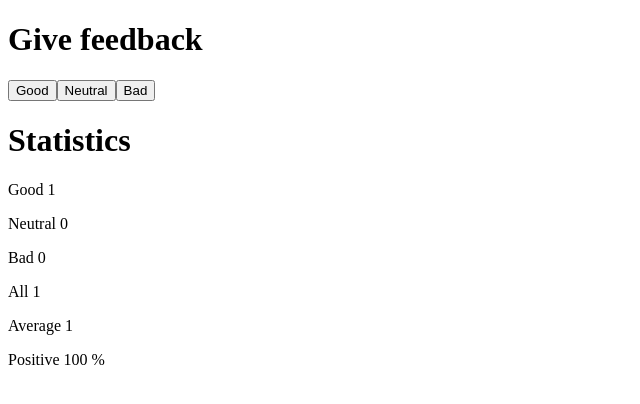
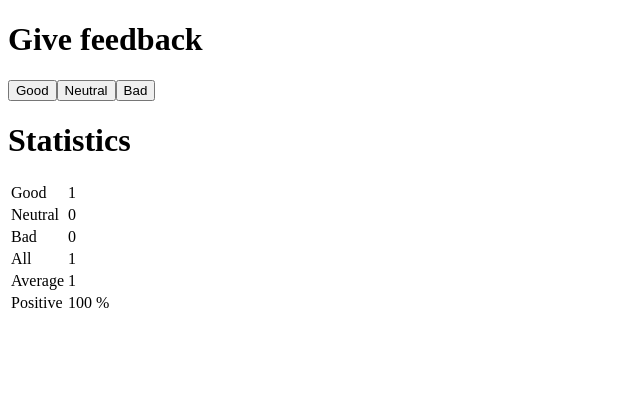
Before and after one commit to dyyyni/fso-2022-palautukset, a React (Create React App) app in the folder osa-1/unicafe/: page / in a window 1280 px wide. Both pictures are taken after a click on the button "Good". Shown: the top 404 px of the page, without its empty margins (0-640 px from the left). Built offline with nearby package versions, Linux system fonts and the light colour scheme.

Commit message:
Added table formatting for statistics. unicafe done.

```diff
--- a/osa-1/unicafe/src/App.js
+++ b/osa-1/unicafe/src/App.js
@@ -11,12 +11,20 @@ const Statistics = ({ good, neutral, bad }) => {
     return (
       <>
         <h1>Statistics</h1>
-        <StatisticLine text="Good" value={good} />
-        <StatisticLine text="Neutral" value={neutral} />
-        <StatisticLine text="Bad" value={bad} />
-        <StatisticLine text="All" value={average} />
-        <StatisticLine text="Average" value={average} />
-        <StatisticLine text="Positive" value={positive} unit="%" />
+        <table>
+          <tbody>
+            <StatisticLine text="Good" value={good} />
+            <StatisticLine text="Neutral" value={neutral} />
+            <StatisticLine text="Bad" value={bad} />
+            <StatisticLine text="All" value={all} />
+            <StatisticLine text="Average" value={average} />
+            <StatisticLine
+              text="Positive"
+              value={positive}
+              unit="%"
+            />
+          </tbody>
+        </table>
       </>
     );
   } else {
@@ -31,9 +39,12 @@ const Statistics = ({ good, neutral, bad }) => {
 
 const StatisticLine = ({ text, value, unit = '' }) => {
   return (
-    <p>
-      {text} {value} {unit}
-    </p>
+    <tr>
+      <td> {text} </td>
+      <td>
+        {value} {unit}
+      </td>
+    </tr>
   );
 };
 
```
